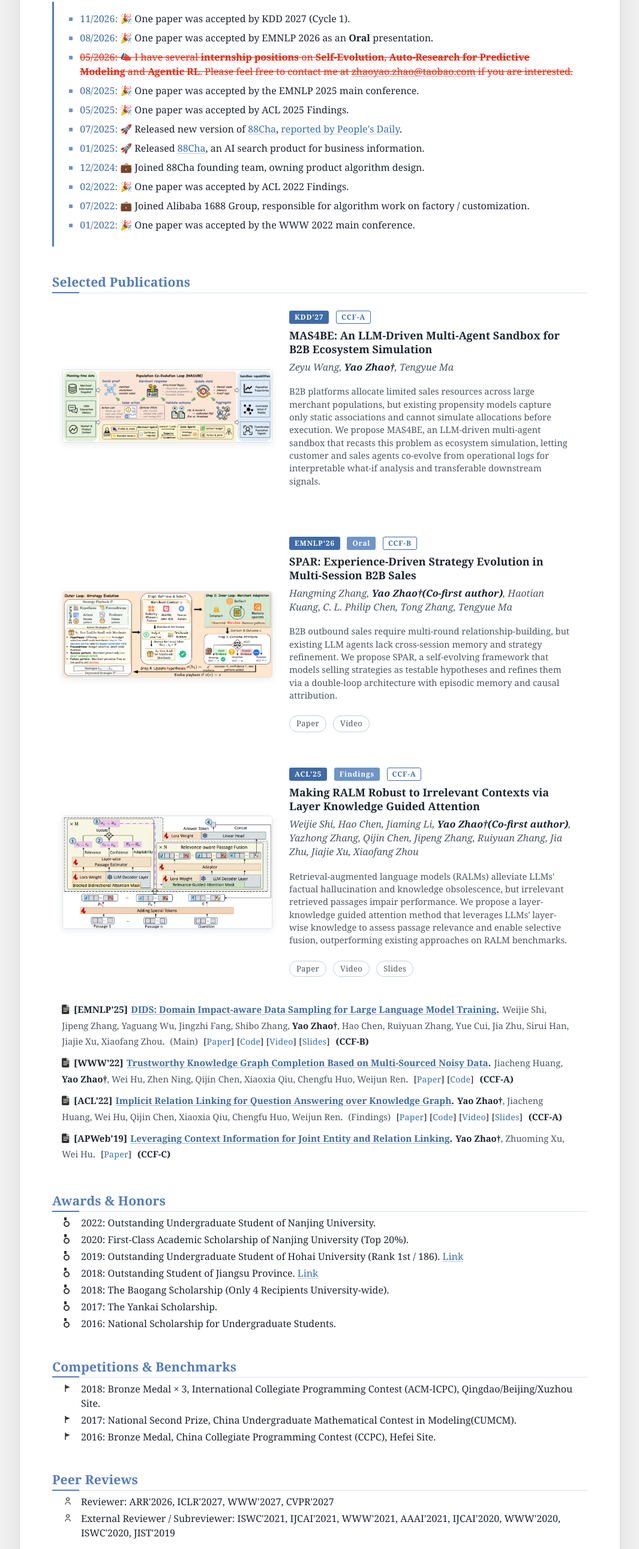
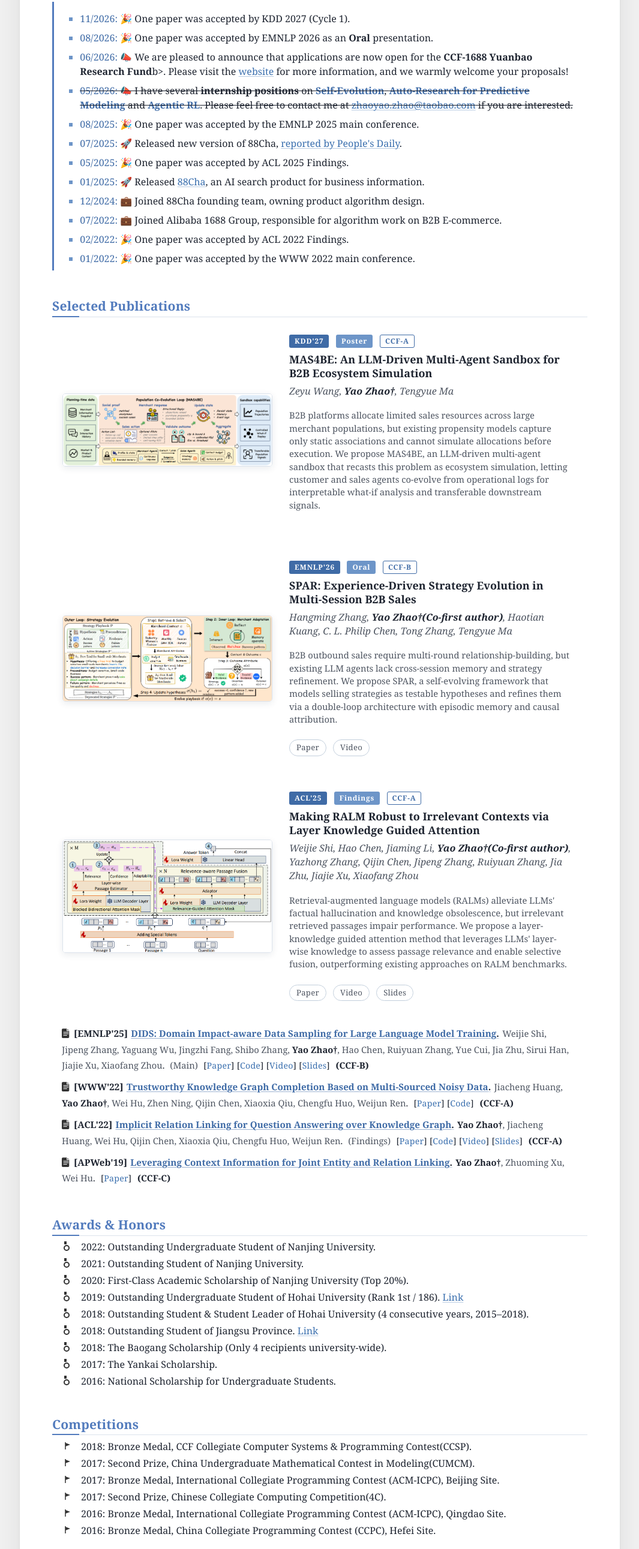
Before and after one commit to Vodkazy/vodkazy.github.io, a plain HTML site: page index.html in a window 1280 px wide. Shown: the part 847-3430 px from the top of the page at 60% size, without its empty margins (107-1172 px from the left). Drawn offline with Linux system fonts and the light colour scheme.

Commit message:
Update index.html

```diff
--- a/index.html
+++ b/index.html
@@ -55,14 +55,15 @@
     <ul class="content-list spaced scroll-box news-panel">
       <li><span class="entry-key">11/2026:</span> 🎉 One paper was accepted by KDD 2027 (Cycle 1).</li>
       <li><span class="entry-key">08/2026:</span> 🎉 One paper was accepted by EMNLP 2026 as an <b>Oral</b> presentation.</li>
-      <li class="notice"><s><span class="entry-key">05/2026:</span> 📣 I have several <b>internship positions</b> on <span class="hl">Self-Evolution</span>, <span class="hl">Auto-Research for Predictive Modeling</span> and <span class="hl">Agentic RL</span>. Please feel free to contact me at <a href="mailto:zhaoyao.zhao@taobao.com">zhaoyao.zhao@taobao.com</a> if you are interested.</s></li>
+      <li><span class="entry-key">06/2026:</span> 📣 We are pleased to announce that applications are now open for the <b>CCF-1688 Yuanbao Research Fund</b>b>. Please visit the <a href="https://www.ccf.org.cn/Collaboration/Enterprise_Fund/News/1688/2026-06-22/905374.shtml" target="_blank">website</a> for more information, and we warmly welcome your proposals!
+      <li><s><span class="entry-key">05/2026:</span> 📣 I have several <b>internship positions</b> on <span class="hl">Self-Evolution</span>, <span class="hl">Auto-Research for Predictive Modeling</span> and <span class="hl">Agentic RL</span>. Please feel free to contact me at <a href="mailto:zhaoyao.zhao@taobao.com">zhaoyao.zhao@taobao.com</a> if you are interested.</s></li>
       <li><span class="entry-key">08/2025:</span> 🎉 One paper was accepted by the EMNLP 2025 main conference.</li>
+      <li><span class="entry-key">07/2025:</span> 🚀 Released new version of 88Cha, <a href="https://www.peopleapp.com/column/30049824497-500006406720" target="_blank">reported by People's Daily</a>.</li>
       <li><span class="entry-key">05/2025:</span> 🎉 One paper was accepted by ACL 2025 Findings.</li>
-      <li><span class="entry-key">07/2025:</span> 🚀 Released new version of <a href="https://88cha.com" target="_blank">88Cha</a>, <a href="https://www.peopleapp.com/column/30049824497-500006406720" target="_blank">reported by People's Daily</a>.</li>
       <li><span class="entry-key">01/2025:</span> 🚀 Released <a href="https://88cha.com" target="_blank">88Cha</a>, an AI search product for business information.</li>
       <li><span class="entry-key">12/2024:</span> 💼 Joined 88Cha founding team, owning product algorithm design.</li>
+      <li><span class="entry-key">07/2022:</span> 💼 Joined Alibaba 1688 Group, responsible for algorithm work on B2B E-commerce.</li>
       <li><span class="entry-key">02/2022:</span> 🎉 One paper was accepted by ACL 2022 Findings.</li>
-      <li><span class="entry-key">07/2022:</span> 💼 Joined Alibaba 1688 Group, responsible for algorithm work on factory / customization.</li>
       <li><span class="entry-key">01/2022:</span> 🎉 One paper was accepted by the WWW 2022 main conference.</li>
     </ul>
 
@@ -75,7 +76,7 @@
       </div>
       <div class="pub-info-container">
         <div class="pub-venue">KDD'27</div>
-        <div class="pub-designation"></div>
+        <div class="pub-designation">Poster</div>
         <div class="pub-rank">CCF-A</div>
         <div class="pub-title">MAS4BE: An LLM-Driven Multi-Agent Sandbox for B2B Ecosystem Simulation</div>
         <div class="pub-authors">Zeyu Wang, <strong>Yao Zhao†</strong>, Tengyue Ma</div>
@@ -201,22 +202,27 @@
     <h2>Awards & Honors</h2>
     <ul class="content-list awards-list">
       <li>2022: Outstanding Undergraduate Student of Nanjing University.</li>
+      <li>2021: Outstanding Student of Nanjing University.</li>
       <li>2020: First-Class Academic Scholarship of Nanjing University (Top 20%).</li>
       <li>2019: Outstanding Undergraduate Student of Hohai University (Rank 1st / 186). <a href="https://mp.weixin.qq.com/s/3hHtcSYXWQbGCl4wpMnqYw">Link</a></li>
+      <li>2018: Outstanding Student & Student Leader of Hohai University (4 consecutive years, 2015–2018).</li>
       <li>2018: Outstanding Student of Jiangsu Province. <a href="https://mp.weixin.qq.com/s/wpmcU_m1zoCWquFl7Qj3nw">Link</a></li>
-      <li>2018: The Baogang Scholarship (Only 4 Recipients University-wide).</li>
+      <li>2018: The Baogang Scholarship (Only 4 recipients university-wide).</li>
       <li>2017: The Yankai Scholarship. </li>
       <li>2016: National Scholarship for Undergraduate Students.</li>
     </ul>
 
-    <h2>Competitions & Benchmarks </h2>
+    <h2>Competitions</h2>
     <ul class="content-list competitions-list">
-      <li>2018: Bronze Medal × 3, International Collegiate Programming Contest (ACM-ICPC), Qingdao/Beijing/Xuzhou Site.</li>
-      <li>2017: National Second Prize, China Undergraduate Mathematical Contest in Modeling(CUMCM).</li>
+      <li>2018: Bronze Medal, CCF Collegiate Computer Systems & Programming Contest(CCSP).</li>
+      <li>2017: Second Prize, China Undergraduate Mathematical Contest in Modeling(CUMCM).</li>
+      <li>2017: Bronze Medal, International Collegiate Programming Contest (ACM-ICPC), Beijing Site.</li>
+      <li>2017: Second Prize, Chinese Collegiate Computing Competition(4C).</li>
+      <li>2016: Bronze Medal, International Collegiate Programming Contest (ACM-ICPC), Qingdao Site.</li>
       <li>2016: Bronze Medal, China Collegiate Programming Contest (CCPC), Hefei Site.</li>
     </ul>
 
-    <h2>Peer Reviews</h2>
+    <h2>Academic Services</h2>
     <ul class="content-list services-list">
       <li>Reviewer: ARR'2026, ICLR'2027, WWW'2027, CVPR'2027</li>
       <li>External Reviewer / Subreviewer: ISWC'2021, IJCAI'2021, WWW'2021, AAAI'2021, IJCAI'2020, WWW'2020, ISWC'2020, JIST'2019</li>
```
